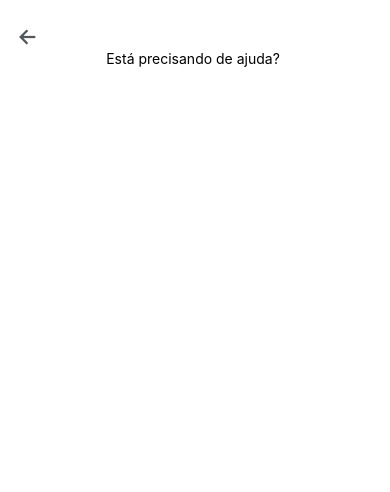
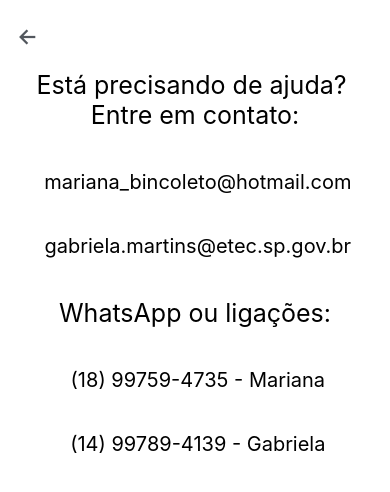
Before and after one commit to MarianaBincoleto/TCC, a React Native app: screen /Help_page in a window 390 px wide. Shown: the top 492 px of the page. Built offline with nearby package versions, Linux system fonts and the light colour scheme.

Commit message:
finalizando back-end

```diff
--- a/src/Components/Moviments/index.js
+++ b/src/Components/Moviments/index.js
@@ -3,7 +3,6 @@ import { View, Text, StyleSheet, TouchableOpacity } from 'react-native';
 import { MaterialIcons } from '@expo/vector-icons';
 
 export default function Moviments({ data, onDelete }) {
-    console.log('LOG ABACATE', data);
     const [showValue, setShowValue] = useState(false);
 
     return (
--- a/src/pages/Carteira/index.js
+++ b/src/pages/Carteira/index.js
@@ -1,26 +1,52 @@
 import React from 'react'
 import { useState, useEffect } from 'react';
-import {View, StyleSheet, Text,ScrollView} from 'react-native'
-import {useNavigation} from '@react-navigation/native'
-import {Ionicons, MaterialIcons} from '@expo/vector-icons'
+import { View, StyleSheet, Text, ScrollView, TextInput, TouchableOpacity } from 'react-native'
+import { useNavigation } from '@react-navigation/native'
+import { Ionicons, MaterialIcons } from '@expo/vector-icons'
 import SelectDropdown from 'react-native-select-dropdown'
+import PieChart from 'react-native-pie-chart'
 
 
-export default function Carteira(){
+export default function Carteira() {
     const navigation = useNavigation();
-    const Porcentagem = ["5%","10%","15%"]
+    const Porcentagem = ["5%", "10%", "15%"]
     const [userPorcentagem, setPorcentagem] = useState('');
+    const [userSalario, setSalario] = useState('');
+    const [userResult, setResult] = useState('');
+    const widthAndHeight = 250;
+    const series = [100,0];
+    const [data, setData] = useState([]);
+    const sliceColor = ['#006400','#32CD32'];
 
-    return(
+
+    function handleSalario() {
+        if (userPorcentagem === '5%') {
+            const result = userSalario.replace(',', '.') * 0.05
+            setData([parseFloat(userSalario - result),result])
+            console.log('socorro',userSalario)
+        } else if (userPorcentagem === '10%') {
+            const result = userSalario.replace(',', '.') * 0.10
+            setData([parseFloat(userSalario - result),result])
+            console.log(result)
+        } else {
+            const result = userSalario.replace(',', '.') * 0.15
+            setData([parseFloat(userSalario - result),result])
+            console.log(result)
+        }
+    }
+    console.log(data);
+
+    return (
         <ScrollView showsVerticalScrollIndicator={false} style={styles.containerPorcentagem}>
             <View style={styles.titleBar}>
                 <Ionicons name="ios-arrow-back" size={24} color="#52575D" onPress={() => navigation.navigate('Home')}></Ionicons>
             </View>
-
-                <Text style={styles.containerText}>Selecione a porcentagem que deseja guardar: </Text>
+            <View style={styles.containerSalario}>
+                <Text style={styles.inputSalario} > Selecione a porcentagem que deseja guardar: </Text>
+                <View style={{ alignItems: 'center' }}>
                     <SelectDropdown
-                renderDropdownIcon={() => (<MaterialIcons name="add" size={24} color="black" />) }
-                buttonStyle={{borderRadius: 20,backgroundColor:'#CACACA'}}
+                        renderDropdownIcon={() => (<MaterialIcons name="add" size={24} color="black" />)}
+                        buttonStyle={{ borderRadius: 20, backgroundColor: '#CACACA' }}
                         data={Porcentagem}
                         onSelect={(selectedItem, index) => {
                             console.log(selectedItem, index);
@@ -28,13 +54,41 @@ export default function Carteira(){
                         }}
                         value={userPorcentagem}
                     />
+                </View>
+
+                <Text style={styles.inputSalario} > Salário base: </Text>
+                <TextInput style={styles.inputSalario}
+                    placeholder="Salario base..."
+                    value={userSalario.toString()}
+                    onChangeText={setSalario}
+                    keyboardType='numeric'
+                />
+                <TouchableOpacity style={styles.buttonSalario} onPress={() => handleSalario()}>
+                    <Text style={styles.registerSalario}>Salvar</Text>
+                </TouchableOpacity>
+
+            </View>
+
+            <View style={styles.grafico}>
+            {/* <PieChart widthAndHeight={widthAndHeight} series={series} sliceColor={sliceColor} /> */}
+            <PieChart
+            widthAndHeight={widthAndHeight}
+            series={data}
+            sliceColor={sliceColor}
+            // coverRadius={0.45}
+            coverFill={'#FFF'}
+            />
+            </View>
 
         </ScrollView>
 
     );
 }
 const styles = StyleSheet.create({
-    containerPorcentagem:{
+    containerSalario: {
+        marginHorizontal: 20,
+        marginVertical: 5,
+        gap: 10,
     },
     titleBar: {
         flexDirection: "row",
@@ -42,10 +96,27 @@ const styles = StyleSheet.create({
         marginTop: 70,
         marginHorizontal: 16,
     },
-    containerText: {
-        textAlign: "center",
-        fontSize: 17,
-        marginTop: 30,
+    inputSalario: {
+        borderBottomWidth: 1,
+        height: 45,
+        marginBottom: 4,
+        fontSize: 18,
     },
-
+    buttonSalario: {
+        marginTop: 14,
+        alignSelf: 'center',
+        backgroundColor: '#00CC93',
+        padding: 15,
+        borderRadius: 12,
+    },
+    registerSalario: {
+        color: '#fff',
+        fontSize: 18,
+        fontWeight: 'bold',
+    },
+    grafico: {
+        top: 100,
+        justifyContent: 'space-between',
+        marginLeft: 80,
+    }
 })
--- a/src/pages/Conta/index.js
+++ b/src/pages/Conta/index.js
@@ -1,12 +1,41 @@
-import React from 'react'
+import React, { useEffect } from 'react'
 import {View, StyleSheet, Text, TouchableOpacity, Image, ScrollView} from 'react-native'
 import {useNavigation} from '@react-navigation/native'
 import {Ionicons, MaterialIcons} from '@expo/vector-icons'
+import AsyncStorage from '@react-native-async-storage/async-storage';
+import {useState } from 'react';
+
 
 import { SafeAreaView } from 'react-native-safe-area-context';
 
 export default function Conta(){
     const navigation = useNavigation();
+    const [userName, setUserName] = useState('');
+    const [email, setEmail] = useState('');
+    const [dataNasc, setDataNasc] = useState('');
+
+    async function handleFetchList() {
+        // const response = await AsyncStorage.getItem('@financialProjection:adomesticApp');
+        const userEmail = await AsyncStorage.getItem('user');
+        console.log('socorro',userEmail);
+        const user = await AsyncStorage.getItem(userEmail);
+        setEmail(userEmail);
+
+        const response = await AsyncStorage.getItem(`@financialProjection:${userEmail}`);
+
+        if (user) {
+          const userData = JSON.parse(user)
+          setUserName(userData.nome);
+          setEmail(userEmail);
+          setDataNasc(userData.data_nascimento)
+          console.log(userData);
+        }
+
+      }
+
+      useEffect(() => {
+        handleFetchList()
+      })
 
     return(
        <SafeAreaView style={styles.container}>
@@ -23,11 +52,12 @@ export default function Conta(){
                     <View style={styles.add}>
                         <Ionicons name="ios-add" size={60} color="#DFD8C8" style={{marginTop: 8, marginLeft: 5}}></Ionicons>
                     </View>
-
-                    <Text>Nome: Mariana</Text>
-                    <Text>Email: Gabriela@gmail.com</Text>
-                    <Text>Data de Nascimento: 20/10/2000</Text>
-
+                    <View>
+                        <Text style={styles.dadosPessoaisTitle}>Dados Pessoais: </Text>
+                        <Text style={styles.dadosPessoais}>Nome: {userName}</Text>
+                        <Text style={styles.dadosPessoais}>Email: {email}</Text>
+                        <Text style={styles.dadosPessoais}>Data de Nascimento: {dataNasc.replace(/(\d{2})(\d{2})(\d{4})/, '$1/$2/$3')}</Text>
+                    </View>
                 </View>
 
 
@@ -59,4 +89,14 @@ const styles = StyleSheet.create({
         overflow: "hidden",
         alignItems: "center"
     },
+    dadosPessoais: {
+        fontSize: 20,
+        // top: 20,
+        marginTop: 20,
+        height: 50,
+    },
+    dadosPessoaisTitle: {
+        fontSize: 25,
+
+    }
 })
--- a/src/pages/Help_page/index.js
+++ b/src/pages/Help_page/index.js
@@ -16,6 +16,13 @@ export default function Help_Page(){
                 </View>
 
                 <Text style={styles.containerText}>Está precisando de ajuda? </Text>
+                <Text style={styles.containerText}> Entre em contato: </Text>
+                <Text style={styles.containerEmail}> mariana_bincoleto@hotmail.com</Text>
+                <Text style={styles.containerEmail2}> gabriela.martins@etec.sp.gov.br</Text>
+                <Text style={styles.containerText2}> WhatsApp ou ligações: </Text>
+                <Text style={styles.telefone1}> (18) 99759-4735 - Mariana</Text>
+                <Text style={styles.telefone2}> (14) 99789-4139 - Gabriela</Text>
+
             </ScrollView>
         </SafeAreaView>
 
@@ -34,6 +41,33 @@ const styles = StyleSheet.create({
     },
     containerText: {
         textAlign: "center",
+        fontSize: 25,
+        top: 20,
+    },
+    containerText2: {
+        textAlign: "center",
+        fontSize: 25,
+        top: 140,
+    },
+    containerEmail: {
+        fontSize: 20,
+        top: 60,
+        textAlign: 'center'
+    },
+    containerEmail2: {
+        fontSize: 20,
+        top: 100,
+        textAlign: 'center'
+    },
+    telefone1: {
+        textAlign: 'center',
+        top: 180,
+        fontSize: 20,
+    },
+    telefone2: {
+        textAlign: 'center',
+        top: 220,
+        fontSize: 20,
     }
 
 })
--- a/src/pages/Signin/index.js
+++ b/src/pages/Signin/index.js
@@ -13,6 +13,8 @@ export default function Signin(){
     const [userPassword, setPassword] = useState('');
 
 function userLogin(){
+    // navigation.navigate('Home');
+
     signInWithEmailAndPassword(auth, userEmail, userPassword)
     .then((userCredential) => {
         AsyncStorage.setItem('user', userEmail);
```
Also changed, not shown: package.json (+6 -1 lines), 1 other file (tests, documents, lock files or other folders). Lines whose indentation alone changed are shown as unchanged.
